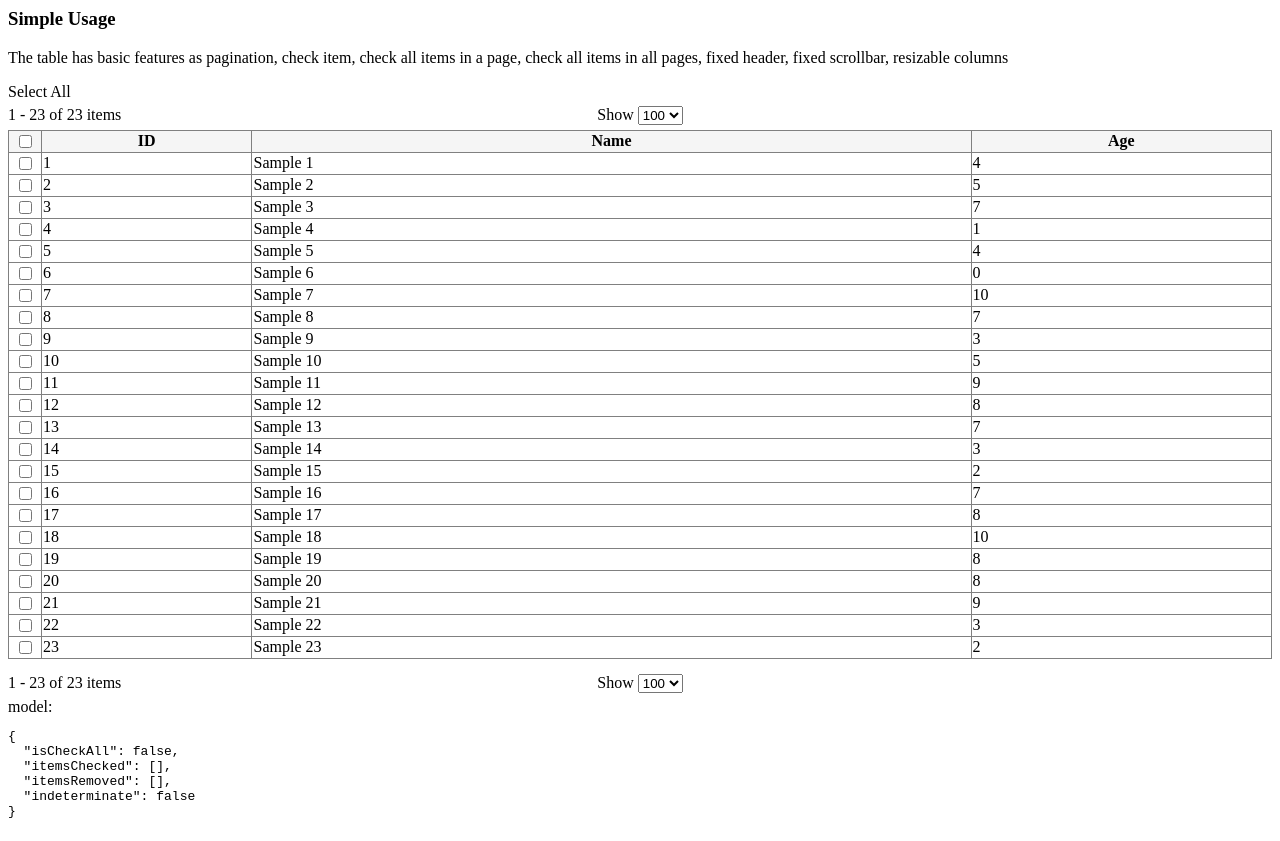
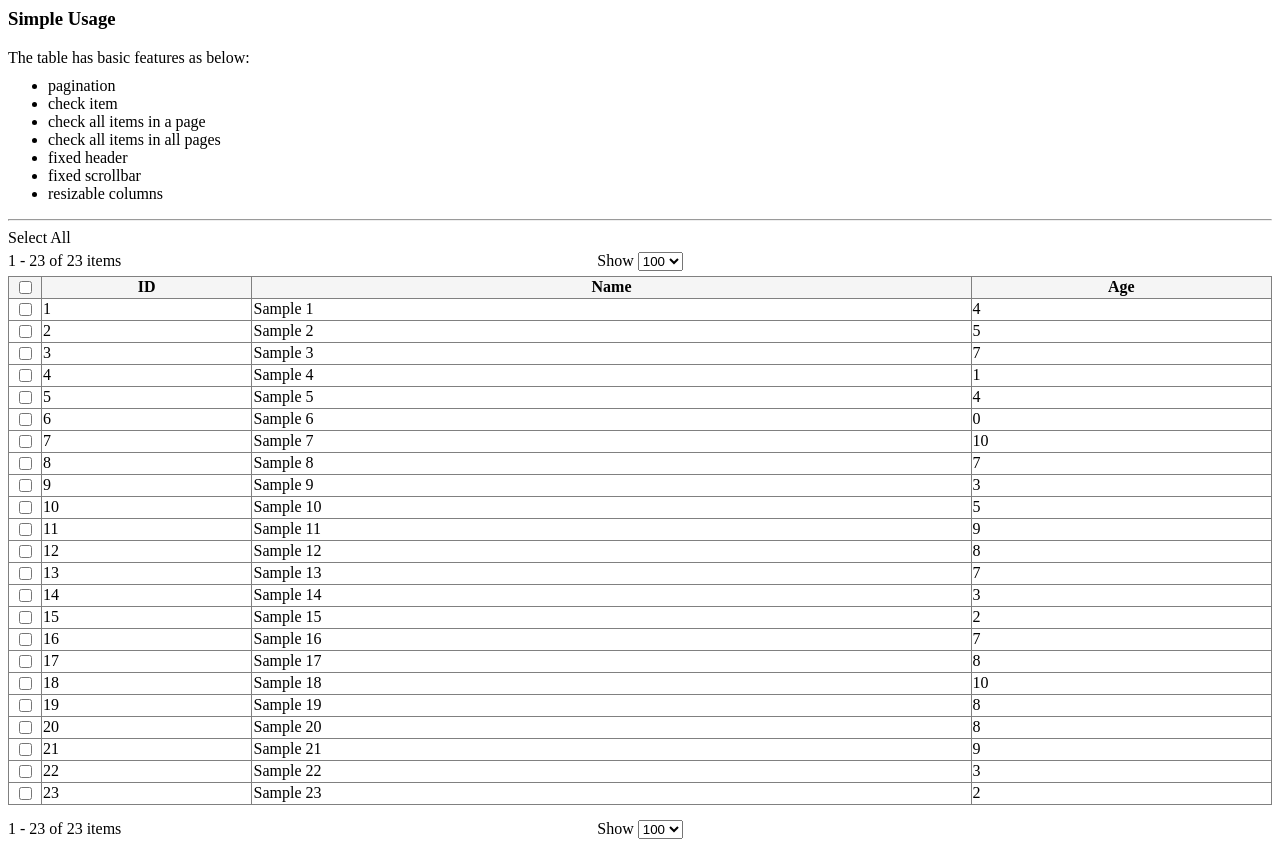
Before and after one commit to huymach91/hm-ngx-simple-table, an Angular app: page / in a window 1280 px wide. Shown: the top 841 px of the page. Built offline with nearby package versions, Linux system fonts and the light colour scheme.

Commit message:
4 files modified

```diff
--- a/src/app/app.component.css
+++ b/src/app/app.component.css
@@ -4,3 +4,6 @@
 .margin {
   margin-top: 1000px;
 }
+ul {
+  margin-top: 10px;
+}
--- a/src/app/app.component.html
+++ b/src/app/app.component.html
@@ -1,17 +1,24 @@
 <h3>Simple Usage</h3>
-<p>
-  The table has basic features as pagination, check item, check all items in a
-  page, check all items in all pages, fixed header, fixed scrollbar, resizable
-  columns
-</p>
-
+<div>
+  The table has basic features as below: <br />
+  <ul>
+    <li>pagination</li>
+    <li>check item</li>
+    <li>check all items in a page</li>
+    <li>check all items in all pages</li>
+    <li>fixed header</li>
+    <li>fixed scrollbar</li>
+    <li>resizable columns</li>
+  </ul>
+</div>
+<hr />
 <ngx-simple-table
   [config]="simpleTableConfig"
   [data]="data"
-  [tableChecked]="tableChecked"
   [totalRecord]="pagination.totalRecord"
   [currentPage]="pagination.currentPage"
   [pageSize]="pagination.pageSize"
+  (onChecked)="onChecked($event)"
   (onChangePaginator)="onChangePaginator($event)"
 >
 </ngx-simple-table>
--- a/src/app/app.component.ts
+++ b/src/app/app.component.ts
@@ -29,17 +29,17 @@ export class AppComponent implements OnInit {
       },
     ],
   };
+  public data = [];
+  public pagination = {
+    pageSize: 100,
+    currentPage: 1,
+    totalRecord: 0,
+  };
   public tableChecked: INgxSimpleTableChecked = {
     isCheckAll: false,
     itemsChecked: [],
     itemsRemoved: [],
     indeterminate: false,
-  };
-  public data = [];
-  public pagination = {
-    pageSize: 100,
-    currentPage: 1,
-    totalRecord: 0,
   };
 
   constructor(private appService: AppService) {}
@@ -69,4 +69,8 @@ export class AppComponent implements OnInit {
     this.pagination.currentPage = data.currentPage;
     this.search();
   }
+
+  public onChecked(tableChecked: INgxSimpleTableChecked) {
+    this.tableChecked = tableChecked;
+  }
 }
--- a/src/app/ngx-simple-table/ngx-simple-table.component.ts
+++ b/src/app/ngx-simple-table/ngx-simple-table.component.ts
@@ -36,12 +36,7 @@ export class NgxSimpleTableComponent implements AfterViewInit {
     this.data = data;
     this.markAllChecked();
   }
-  @Input() tableChecked: INgxSimpleTableChecked = {
-    isCheckAll: false,
-    itemsChecked: [],
-    itemsRemoved: [],
-    indeterminate: false,
-  };
+
   @Input('totalRecord') set setTotalRecord(totalRecord: number) {
     this.totalRecord = totalRecord;
   }
@@ -53,10 +48,18 @@ export class NgxSimpleTableComponent implements AfterViewInit {
   }
   @Output('onChangePaginator') _onChangePaginator = new EventEmitter();
   @Output('onSort') _onSort = new EventEmitter();
+  @Output('onSort') _onChecked = new EventEmitter();
 
   public data: Array<any> = [];
   public pageChecked: boolean = false;
   public isAllItemsChecked: boolean = false;
+
+  public tableChecked: INgxSimpleTableChecked = {
+    isCheckAll: false,
+    itemsChecked: [],
+    itemsRemoved: [],
+    indeterminate: false,
+  };
 
   public totalRecord: number = 0;
   public currentPage: number = 1;
@@ -115,6 +118,7 @@ export class NgxSimpleTableComponent implements AfterViewInit {
       this.pushToItemsChecked(data);
     }
     this.markAllChecked();
+    this.emitChangeTableChecked();
   }
 
   private pushToItemsChecked(data: { id: any; checked: boolean }) {
@@ -178,12 +182,14 @@ export class NgxSimpleTableComponent implements AfterViewInit {
     this.isAllItemsChecked = true;
     this.resetTableSelected();
     this.markAllChecked();
+    this.emitChangeTableChecked();
   }
 
   public onClearAll() {
     this.isAllItemsChecked = false;
     this.resetTableSelected();
     this.markAllChecked();
+    this.emitChangeTableChecked();
   }
 
   public resetTableSelected() {
@@ -282,4 +288,15 @@ export class NgxSimpleTableComponent implements AfterViewInit {
       .nativeElement as HTMLDivElement;
     fixedHeaderWrapper.scrollLeft = scrollLeft;
   }
+
+  public emitChangeTableChecked() {
+    const tableChecked = { ...this.tableChecked };
+    if (this.isAllItemsChecked) {
+      tableChecked.isCheckAll = true;
+      tableChecked.indeterminate = !!this.tableChecked.itemsRemoved.length;
+    }
+    this._onChecked.emit({
+      ...tableChecked,
+    });
+  }
 }
```
